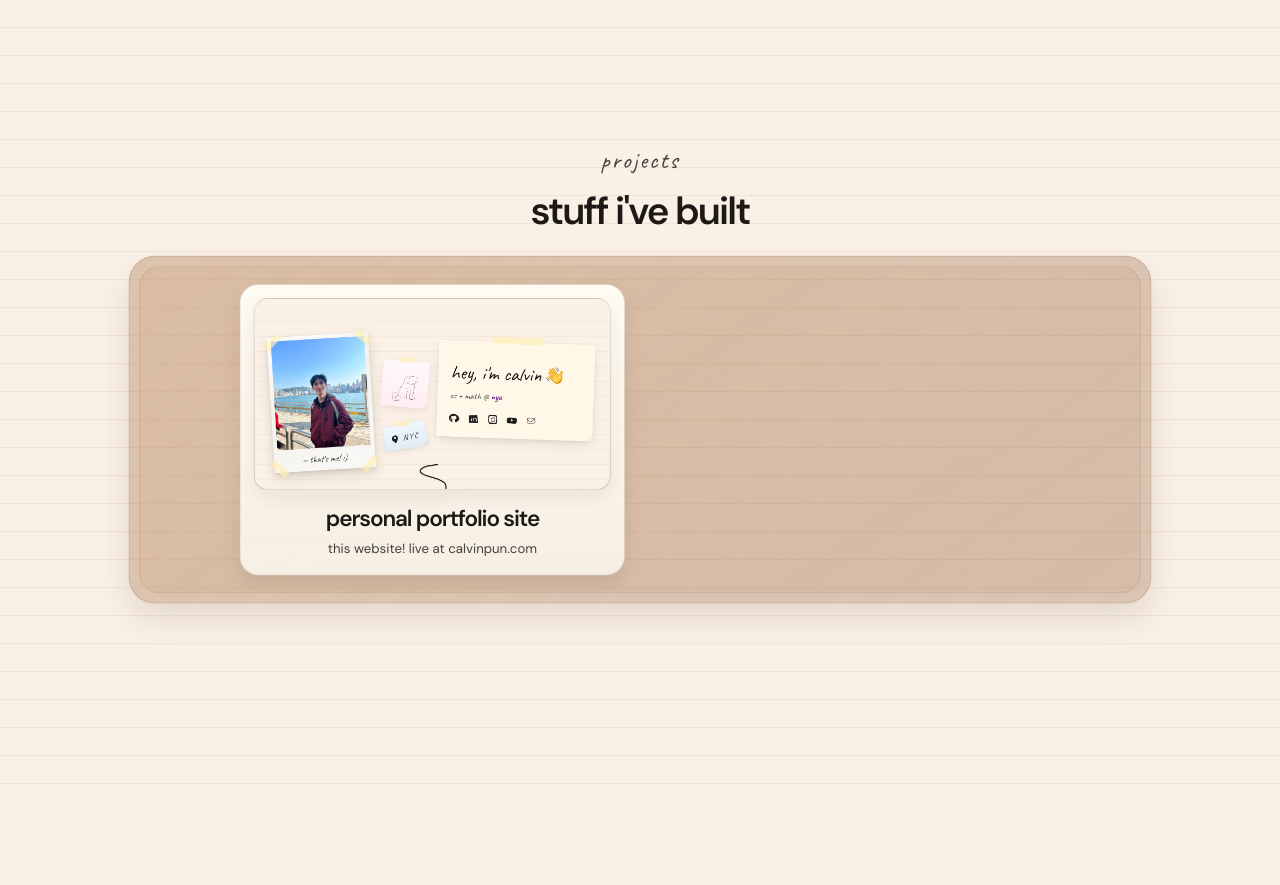
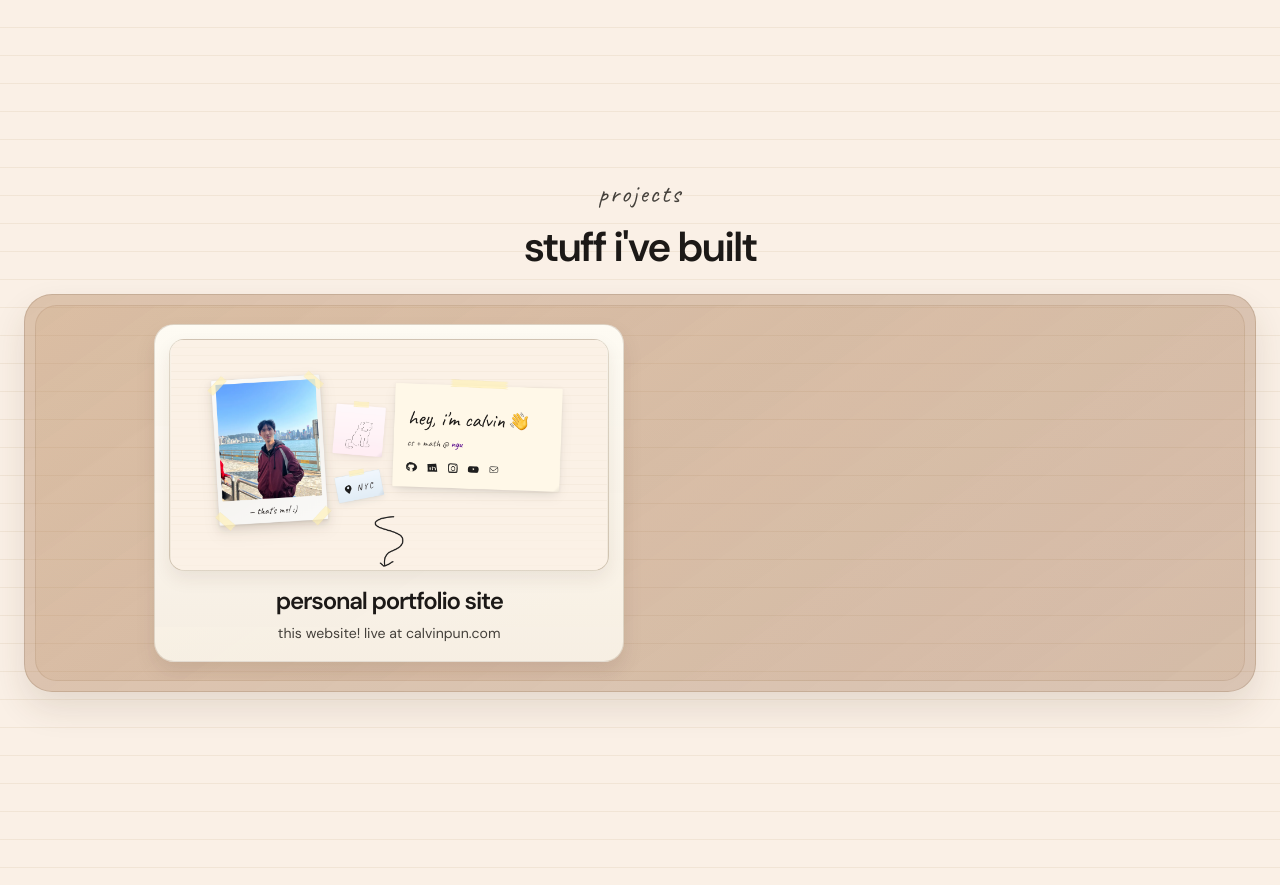
Before and after one commit to CalvinPun/portfolio, a Next.js app in the folder site/: page / in a window 1280 px wide. Shown: the part 1680-2565 px from the top of the page. Before the commit the page ends 2475 px from the top, so only its background shows below. Built offline with nearby package versions, Linux system fonts and the light colour scheme.

Commit message:
fixed: image cropping

```diff
--- a/site/app/globals.css
+++ b/site/app/globals.css
@@ -303,7 +303,6 @@ a {
 }
 
 .project-image-wrap {
-  min-height: 12.75rem;
   background: linear-gradient(180deg, rgba(228, 221, 208, 0.55), rgba(214, 202, 186, 0.8));
   border: 1px solid rgba(127, 97, 65, 0.14);
   box-shadow:
@@ -311,10 +310,14 @@ a {
     0 8px 18px rgba(62, 42, 22, 0.08);
 }
 
+.project-image-media {
+  background:
+    linear-gradient(180deg, rgba(248, 242, 232, 0.98) 0%, rgba(241, 232, 218, 0.98) 100%);
+}
+
 .project-image-placeholder {
   display: flex;
   height: 100%;
-  min-height: 12.75rem;
   flex-direction: column;
   align-items: center;
   justify-content: center;
@@ -337,6 +340,8 @@ a {
   box-shadow:
     0 18px 42px rgba(47, 30, 17, 0.18),
     inset 0 1px 0 rgba(255, 255, 255, 0.55);
+  max-height: calc(100dvh - 1.5rem);
+  overflow-y: auto;
 }
 
 .project-modal--enter {
@@ -355,7 +360,7 @@ a {
 }
 
 .project-modal__body {
-  padding: 0.25rem 0.15rem 0.15rem;
+  padding: 0.5rem 0.2rem 0.2rem;
 }
 
 .project-modal__image {
@@ -372,20 +377,21 @@ a {
 
 .project-modal__close {
   position: absolute;
-  right: 1rem;
-  top: 1rem;
+  right: 0.8rem;
+  top: 0.8rem;
   display: inline-flex;
-  height: 2.25rem;
-  width: 2.25rem;
+  height: 2.6rem;
+  width: 2.6rem;
   align-items: center;
   justify-content: center;
   border: 1px solid rgba(118, 88, 59, 0.18);
   border-radius: 9999px;
-  background: rgba(255, 255, 255, 0.72);
+  background: rgba(255, 255, 255, 0.86);
   color: #3f3125;
-  font-size: 1rem;
+  font-size: 1.2rem;
   line-height: 1;
   cursor: pointer;
+  z-index: 2;
   transition:
     background-color 0.2s ease,
     transform 0.2s ease,
@@ -422,6 +428,24 @@ a {
   border-color: rgba(118, 88, 59, 0.28);
   box-shadow: 0 8px 18px rgba(62, 42, 22, 0.08);
   transform: translateY(-1px);
+}
+
+@media (min-width: 640px) {
+  .project-modal {
+    max-height: calc(100dvh - 3rem);
+  }
+
+  .project-modal__body {
+    padding: 0.75rem 0.4rem 0.35rem;
+  }
+
+  .project-modal__close {
+    right: 1rem;
+    top: 1rem;
+    height: 2.35rem;
+    width: 2.35rem;
+    font-size: 1.05rem;
+  }
 }
 
 /* Polaroid — tilt applies to image + caption together */
--- a/site/components/sections/ProjectsSection.tsx
+++ b/site/components/sections/ProjectsSection.tsx
@@ -19,7 +19,7 @@ const cardRotations = [
   "",
   "",
 ];
-const DESKTOP_MAX_SCALE = 0.94;
+const DESKTOP_MAX_SCALE = 1.18;
 
 export function ProjectsSection() {
   const { eyebrow, title, intro, items } = siteContent.projects;
@@ -125,17 +125,17 @@ export function ProjectsSection() {
       <section
         ref={sectionRef}
         id="work"
-        className={`projects-stage -mt-10 scroll-mt-8 px-4 pb-44 pt-0 sm:-mt-11 sm:px-6 sm:pb-48 sm:pt-1 lg:-mt-12${isVisible ? " is-visible" : ""}${isExiting ? " is-exiting" : ""}`}
+        className={`projects-stage -mt-2 scroll-mt-8 px-4 pb-44 pt-0 sm:-mt-3 sm:px-6 sm:pb-48 sm:pt-1 lg:-mt-4${isVisible ? " is-visible" : ""}${isExiting ? " is-exiting" : ""}`}
         aria-labelledby="projects-title"
       >
         <div
           ref={scaleFrameRef}
-          className="mx-auto w-full max-w-[68rem]"
+          className="mx-auto w-full max-w-[84rem] 2xl:max-w-[96rem]"
           style={desktopHeight !== null ? { height: `${desktopHeight}px` } : undefined}
         >
           <div
             ref={scaleContentRef}
-            className="flex w-full max-w-[68rem] flex-col gap-5 lg:gap-4"
+            className="flex w-full max-w-[84rem] flex-col gap-5 lg:gap-4 2xl:max-w-[96rem]"
             style={
               desktopScale !== 1
                 ? {
@@ -178,13 +178,18 @@ export function ProjectsSection() {
                       className="group block cursor-pointer text-left"
                       aria-label={`Open details for ${project.title}`}
                     >
-                        <div className="project-image-wrap relative overflow-hidden rounded-[0.95rem]">
+                        <div
+                          className="project-image-wrap relative w-full overflow-hidden rounded-[0.95rem]"
+                          style={{ aspectRatio: project.imageAspectRatio ?? "16 / 10" }}
+                        >
                           {project.image ? (
                           <Image
+                            key={`${project.image}-${project.imageVersion ?? "base"}`}
                             src={project.image}
                             alt={`${project.title} screenshot`}
                             fill
-                              className="object-cover object-top transition-transform duration-300 group-hover:scale-[1.01]"
+                            unoptimized
+                            className="project-image-media object-contain object-[center_42%] transition-transform duration-300 group-hover:scale-[1.01]"
                             sizes="(max-width: 767px) 100vw, 42vw"
                           />
                           ) : (
@@ -215,14 +220,14 @@ export function ProjectsSection() {
 
       {activeProject ? (
         <div
-          className="project-modal-overlay fixed inset-0 z-50 flex items-center justify-center px-4 py-6 sm:px-6"
+          className="project-modal-overlay fixed inset-0 z-50 overflow-y-auto px-3 py-3 sm:flex sm:items-center sm:justify-center sm:px-6 sm:py-6"
           role="dialog"
           aria-modal="true"
           aria-labelledby="project-detail-title"
           onClick={() => setActiveProjectIndex(null)}
         >
           <div
-            className="project-modal project-modal--enter relative w-full max-w-4xl rounded-[1.75rem] p-4 sm:p-5"
+            className="project-modal project-modal--enter relative mx-auto w-full max-w-4xl rounded-[1.5rem] p-3 sm:max-w-5xl sm:rounded-[1.75rem] sm:p-5 2xl:max-w-6xl"
             onClick={(event) => event.stopPropagation()}
           >
             <button
@@ -234,15 +239,20 @@ export function ProjectsSection() {
               x
             </button>
 
-            <div className="grid gap-5 lg:grid-cols-[0.92fr_1.08fr] lg:items-center">
-              <div className="project-modal__image project-image-wrap relative min-h-[18rem] overflow-hidden rounded-[1.2rem] sm:min-h-[22rem]">
+            <div className="grid gap-4 sm:gap-5 lg:grid-cols-[1fr_1.08fr] lg:items-center 2xl:grid-cols-[1.05fr_1fr]">
+              <div
+                className="project-modal__image relative w-full overflow-hidden rounded-[1rem] sm:rounded-[1.2rem]"
+                style={{ aspectRatio: activeProject.imageAspectRatio ?? "16 / 10" }}
+              >
                 <div className="project-modal__image-inner absolute inset-x-1 inset-y-2 sm:inset-x-2 sm:inset-y-3">
                   {activeProject.image ? (
                     <Image
+                      key={`${activeProject.image}-${activeProject.imageVersion ?? "base"}`}
                       src={activeProject.image}
                       alt={`${activeProject.title} screenshot`}
                       fill
-                      className="scale-[1.12] object-contain object-center"
+                      unoptimized
+                      className="project-image-media object-contain object-center"
                       sizes="(max-width: 1023px) 100vw, 52vw"
                     />
                   ) : (
@@ -260,12 +270,12 @@ export function ProjectsSection() {
                 </p>
                 <h3
                   id="project-detail-title"
-                  className="mt-1 text-[2rem] font-semibold tracking-[-0.05em] text-stone-900 sm:text-[2.35rem]"
+                  className="mt-1 text-[1.8rem] font-semibold tracking-[-0.05em] text-stone-900 sm:text-[2.35rem]"
                 >
                   {activeProject.title}
                 </h3>
-                <p className="mt-3 text-base leading-7 text-stone-700">
-                  {activeProject.description ?? activeProject.summary}
+                <p className="mt-3 text-[0.98rem] leading-7 text-stone-700 sm:text-base">
+                  {activeProject.description}
                 </p>
 
                 {activeProject.links?.length ? (
--- a/site/data/siteContent.ts
+++ b/site/data/siteContent.ts
@@ -69,6 +69,8 @@ export const siteContent = {
         title: "personal portfolio site",
         caption: "this website! live at calvinpun.com",
         image: "/portfolio.png",
+        imageAspectRatio: "3024 / 1596",
+        imageVersion: "2026-04-05-2",
         href: "https://github.com/CalvinPun/portfolio",
         description:
           "I built a scrapbook-inspired portfolio with Next.js, React, and TailwindCSS. I designed most of the site components and icons using Figma, and implemented a separate mobile view for smaller screens. I opted to create my own website instead of using a template/website builder because I wanted to have full control over the design and functionality, and it was a fun opportunity to practice my frontend development skills! ",
```
Also changed, not shown: site/public/portfolio.png. Lines whose indentation alone changed are shown as unchanged.
